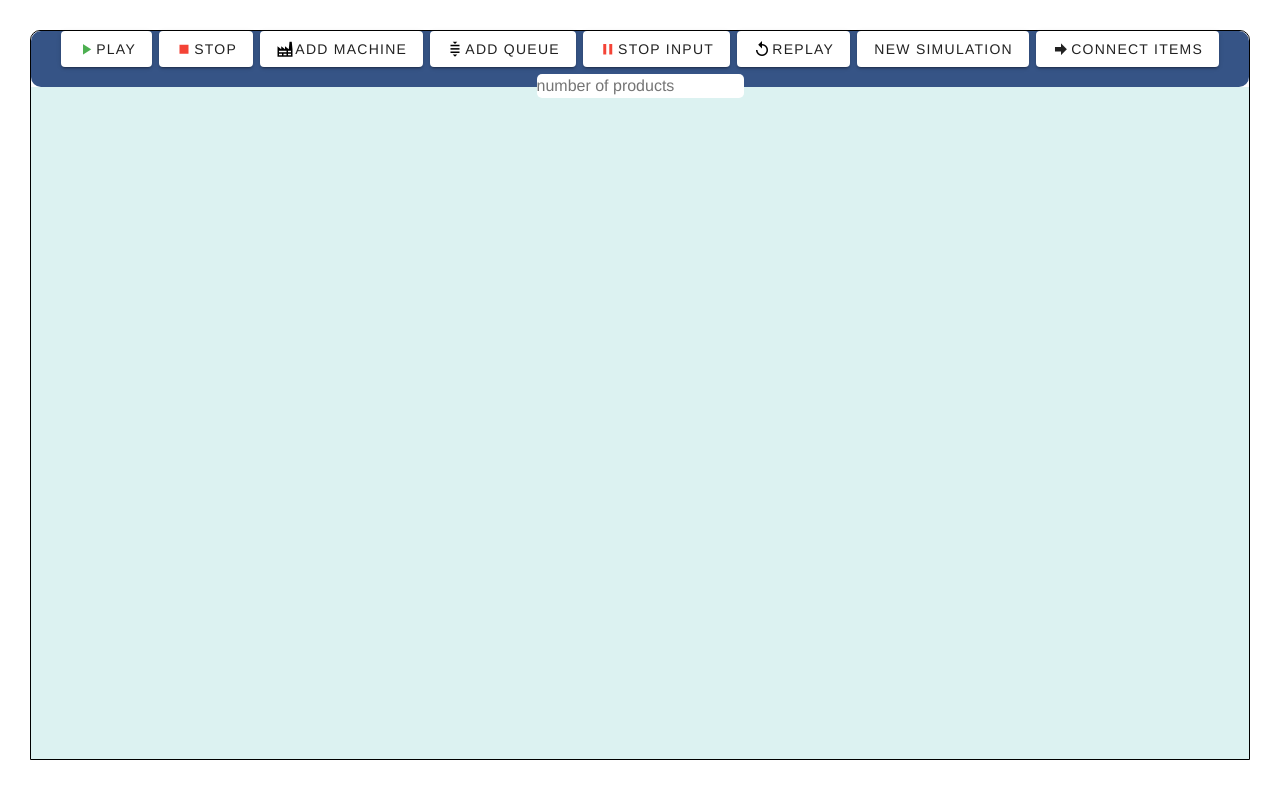
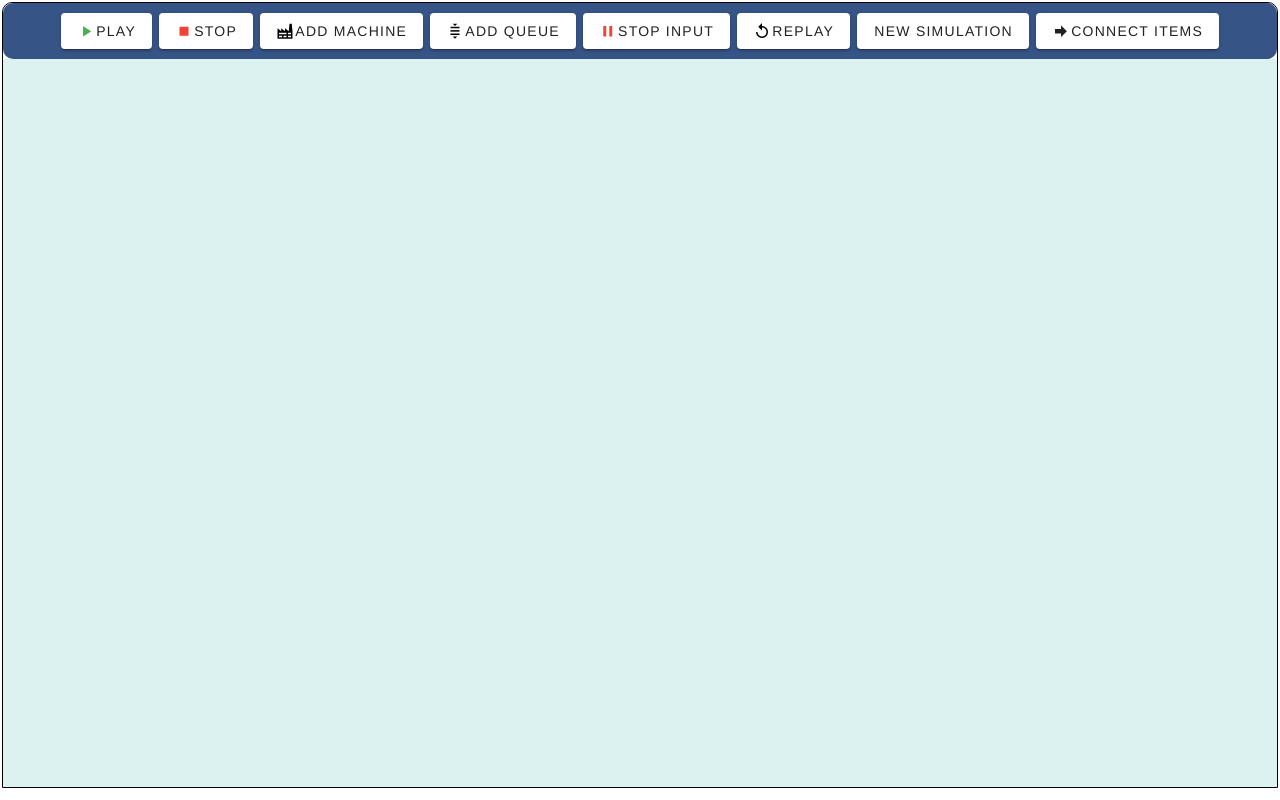
Before and after one commit to abdelrahmanbassam/Producer-Simulation, a Vue app in the folder frontend/: page / in a window 1280 px wide. Built offline with nearby package versions, Linux system fonts and the light colour scheme.

Commit message:
modify page dimentions

```diff
--- a/frontend/src/App.vue
+++ b/frontend/src/App.vue
@@ -14,7 +14,7 @@
 }
 
 nav {
-  padding: 30px;
+  padding: 2px;
 }
 
 nav a {
--- a/frontend/src/components/simulationStage.vue
+++ b/frontend/src/components/simulationStage.vue
@@ -67,7 +67,7 @@ export default {
      const viewportHeight = Math.max(document.documentElement.clientHeight || 0, window.innerHeight || 0);
 
      const stageWidth = viewportWidth * (98.8 / 100); // Replace percentageWidth with your desired percentage
-     const stageHeight = viewportHeight * (85 /100); // Replace percentageHeight with your desired percentage
+     const stageHeight = viewportHeight * (91 /100); // Replace percentageHeight with your desired percentage
 
      this.stage = new Konva.Stage({
         container: '.konva-holder',
@@ -388,7 +388,7 @@ export default {
 
 <style>
 .konva-holder {
-  height: 84vh;
+  height: 91vh;
   width:100%;
   /* border: 1px solid black; */
   background-color: #DCF2F1;
--- a/frontend/src/components/taskBar.vue
+++ b/frontend/src/components/taskBar.vue
@@ -3,7 +3,7 @@
     <v-btn class="btn" v-for="(but,index) in buttons" :key="index" @click="handleclick(index)" :class="{ 'clicked': clickedButton === index }">
       <v-icon v-if="icons[index]!==''" :color="iconcolors[index]">{{ icons[index] }}</v-icon>
       {{ but }}</v-btn>
-      <input type="number" style="background-color: white; border-radius: 5px;" placeholder="number of products" min="0" v-model="numberOfProducts">
+
   </div>
 </template>
 
@@ -20,7 +20,6 @@ export default {
     clickedButton:null,
     customcolors:[],
     isActive:false,
-    numberOfProducts:'number of products',
   }),
   methods:{
     open(){
```
